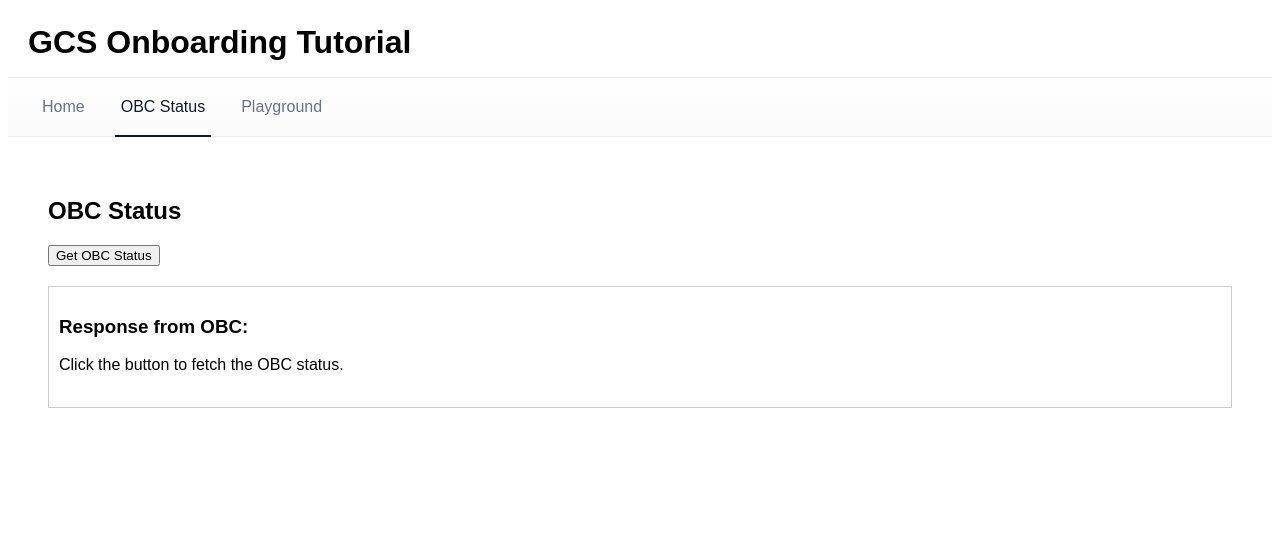
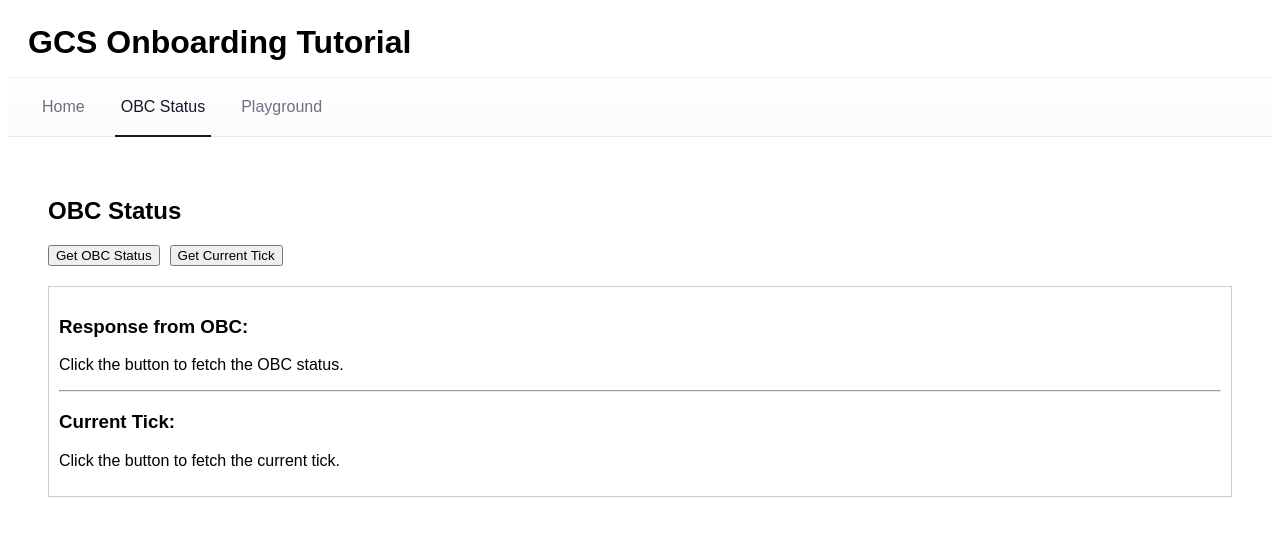
Before and after one commit to tritonuas/onboarding_gcs_2025, a React (Vite) app in the folder frontend-react/: page / in a window 1280 px wide. Both pictures are taken after a click on the tab "OBC Status". Shown: the top 536 px of the page. Built offline with nearby package versions, Linux system fonts and the light colour scheme.

Commit message:
Add current tick

```diff
--- a/frontend-react/src/pages/StatusPage.tsx
+++ b/frontend-react/src/pages/StatusPage.tsx
@@ -5,6 +5,9 @@ const StatusPage = () => {
     const [status, setStatus] = useState<OBCStatus | null>(null);
     const [error, setError] = useState<string | null>(null);
     const [isLoading, setIsLoading] = useState<boolean>(false);
+    const [tick, setTick] = useState<string | null>(null);
+    const [tickError, setTickError] = useState<string | null>(null);
+    const [isTickLoading, setIsTickLoading] = useState<boolean>(false);
 
     const fetchStatus = () => {
         setIsLoading(true);
@@ -33,12 +36,55 @@ const StatusPage = () => {
             });
     };
 
+    const fetchTick = () => {
+        setIsTickLoading(true);
+        setTickError(null);
+        setTick(null);
+
+        fetch("/api/v1/obc/tick")
+            .then(async (response) => {
+                if (!response.ok) {
+                    // try parse JSON error from proxy, else use status text
+                    try {
+                        const errData = await response.json();
+                        throw new Error(
+                            errData.error ||
+                                `HTTP error! Status: ${response.status}`
+                        );
+                    } catch (_) {
+                        throw new Error(
+                            `HTTP error! Status: ${response.status}`
+                        );
+                    }
+                }
+                return response.text();
+            })
+            .then((text) => {
+                setTick(text);
+            })
+            .catch((err) => {
+                setTickError(err.message);
+            })
+            .finally(() => {
+                setIsTickLoading(false);
+            });
+    };
+
     return (
         <div style={{ fontFamily: "sans-serif", padding: "20px" }}>
             <h2>OBC Status</h2>
-            <button onClick={fetchStatus} disabled={isLoading}>
-                {isLoading ? "Loading..." : "Get OBC Status"}
-            </button>
+            <div>
+                <button onClick={fetchStatus} disabled={isLoading}>
+                    {isLoading ? "Loading..." : "Get OBC Status"}
+                </button>
+                <button
+                    onClick={fetchTick}
+                    disabled={isTickLoading}
+                    style={{ marginLeft: "10px" }}
+                >
+                    {isTickLoading ? "Loading..." : "Get Current Tick"}
+                </button>
+            </div>
 
             <div
                 style={{
@@ -69,6 +115,27 @@ const StatusPage = () => {
                 {!isLoading && !error && !status && (
                     <p>Click the button to fetch the OBC status.</p>
                 )}
+
+                <hr style={{ margin: "16px 0" }} />
+                <h3>Current Tick:</h3>
+                {isTickLoading && <p>Fetching tick from OBC...</p>}
+
+                {tickError && (
+                    <div style={{ color: "red" }}>
+                        <h4>Error:</h4>
+                        <pre>{tickError}</pre>
+                    </div>
+                )}
+
+                {tick && (
+                    <div style={{ color: "#333" }}>
+                        <pre style={{ whiteSpace: "pre-wrap" }}>{tick}</pre>
+                    </div>
+                )}
+
+                {!isTickLoading && !tickError && !tick && (
+                    <p>Click the button to fetch the current tick.</p>
+                )}
             </div>
         </div>
     );
```
Also changed, not shown: 2 other files (tests, documents, lock files or other folders).
